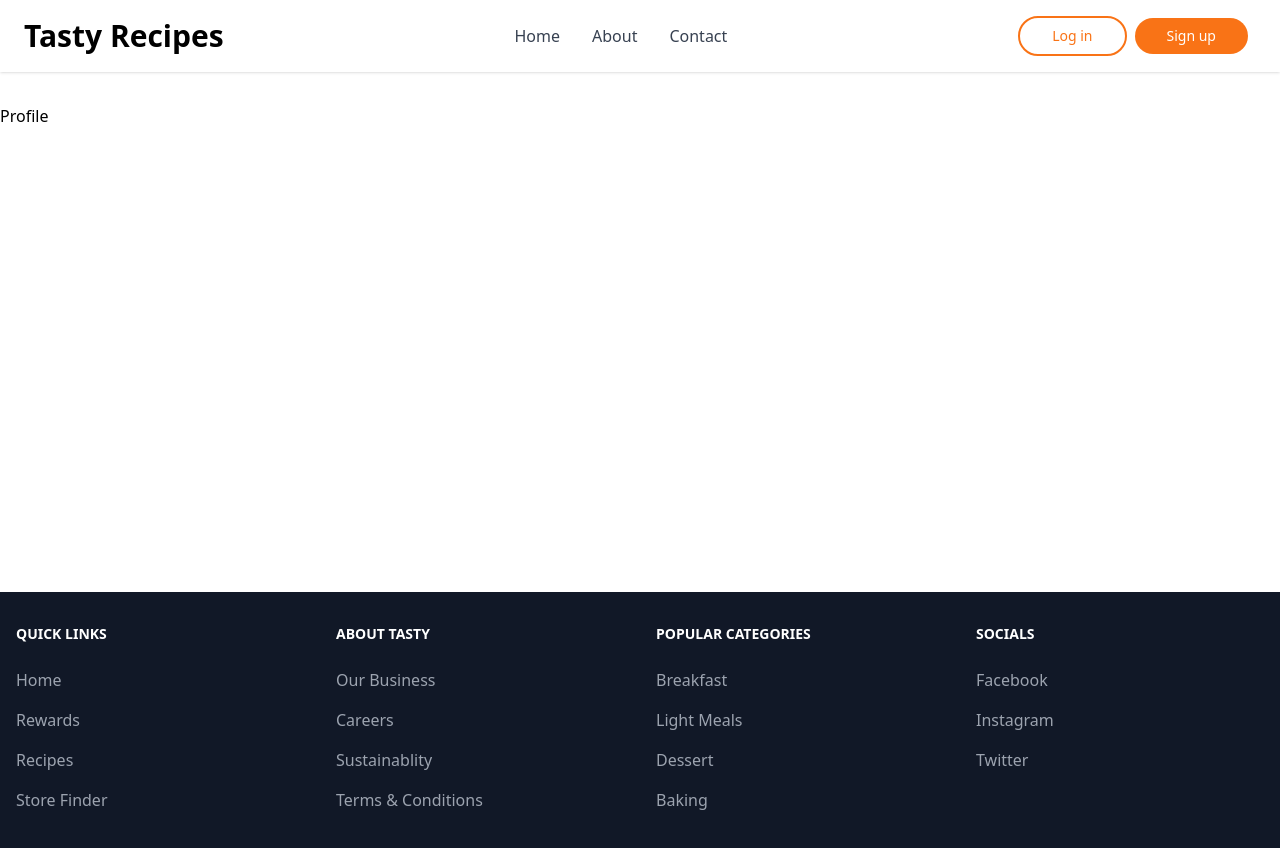
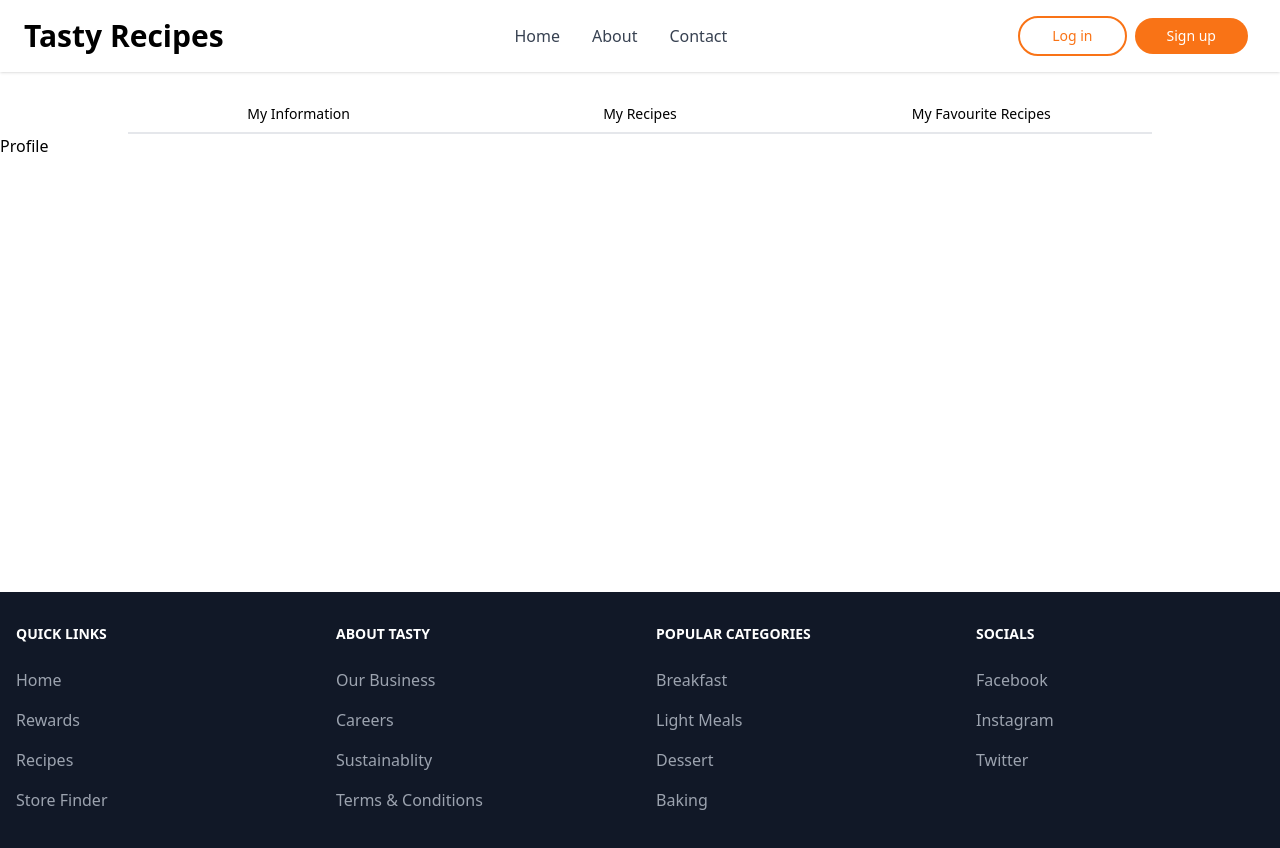
Before and after one commit to Jon-Felipe/Tasty-React, a React (Vite) app: page /profile in a window 1280 px wide. Shown: the top 848 px of the page. Built offline with nearby package versions, Linux system fonts and the light colour scheme.

Commit message:
profile layout template

```diff
--- a/src/App.tsx
+++ b/src/App.tsx
@@ -9,6 +9,7 @@ import 'react-toastify/dist/ReactToastify.css';
 
 // layouts
 import RootLayout from './layouts/RootLayout';
+import ProfileLayout from './layouts/ProfileLayout';
 
 // pages
 import {
@@ -30,17 +31,19 @@ const router = createBrowserRouter(
       <Route path='recipe/:id' element={<SingleRecipe />} />
       <Route path='login' element={<Login />} />
       <Route path='register' element={<Register />} />
-      <Route path='profile' element={<Profile />} />
+      <Route path='profile' element={<ProfileLayout />}>
+        <Route index element={<Profile />} />
+      </Route>
     </Route>
   )
 );
 
 function App() {
   return (
-    <div>
+    <>
       <RouterProvider router={router} />
       <ToastContainer position='top-center' />
-    </div>
+    </>
   );
 }
 
--- /dev/null
+++ b/src/layouts/ProfileLayout.tsx
@@ -0,0 +1,38 @@
+import { Link, Outlet } from 'react-router-dom';
+
+type ProfileLinksType = {
+  id: number;
+  text: string;
+  url: string;
+}[];
+
+const profileLinks: ProfileLinksType = [
+  { id: 1, text: 'My Information', url: 'my-information' },
+  { id: 2, text: 'My Recipes', url: 'my-recipes' },
+  { id: 3, text: 'My Favourite Recipes', url: 'my-favourites' },
+];
+
+const ProfileLayout = () => {
+  return (
+    <>
+      <div className=''>
+        <ProfileLinks />
+        <Outlet />
+      </div>
+    </>
+  );
+};
+
+const ProfileLinks = () => {
+  return (
+    <div className='grid grid-cols-3 place-items-center max-w-screen-lg mx-auto border-b-2 pb-2'>
+      {profileLinks.map((link) => (
+        <Link key={link.id} to={link.url} className='text-sm font-medium'>
+          {link.text}
+        </Link>
+      ))}
+    </div>
+  );
+};
+
+export default ProfileLayout;
```
